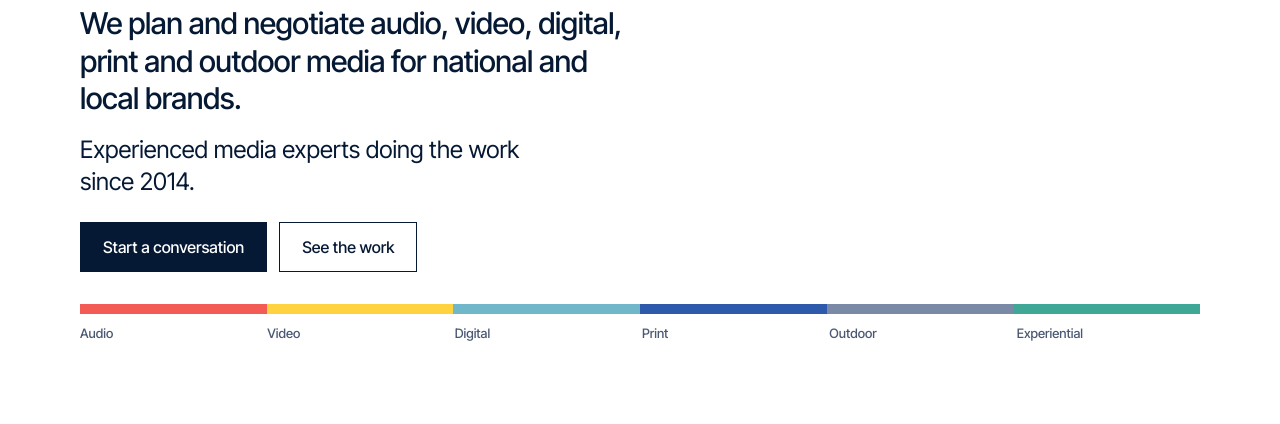
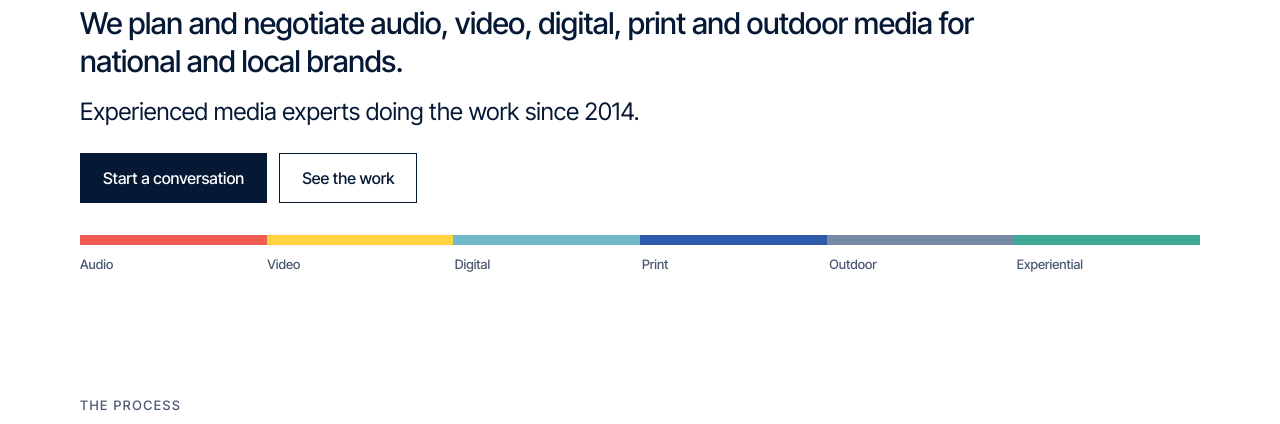
Before and after one commit to mlabella5/uncovr-media-website, a plain HTML site: page public/index.html in a window 1280 px wide. Shown: the part 372-796 px from the top of the page. Drawn offline with Linux system fonts and the light colour scheme.

Commit message:
Widen hero intro so it sits on two lines and the channel bar shows on first screen
Co-Authored-By: Claude Sonnet 5.5 <noreply@anthropic.com>
Claude-Session: https://claude.ai/code/session_01B5AeY9MdBvX3S2yEviSFK3

```diff
--- a/public/assets/site.css
+++ b/public/assets/site.css
@@ -80,8 +80,8 @@ p { margin: 0; }
 .hero { padding-block: clamp(12px, 2.5vw, 32px) 32px; }
 .hero h1 { font-size: clamp(44px, 9vw, 104px); line-height: 0.96; letter-spacing: -0.04em; max-width: 19ch; }
 .hero h1 mark { background: linear-gradient(transparent 58%, var(--hi) 58% 92%, transparent 92%); color: inherit; padding: 0; }
-.hero .intro { margin-top: 20px; font-size: clamp(20px, 2.8vw, 30px); line-height: 1.25; letter-spacing: -0.015em; font-weight: 500; max-width: 30ch; }
-.hero .lines { margin-top: 16px; font-size: clamp(18px, 2.4vw, 24px); line-height: 1.35; max-width: 34ch; color: var(--ink); }
+.hero .intro { margin-top: 20px; font-size: clamp(20px, 2.8vw, 30px); line-height: 1.25; letter-spacing: -0.015em; font-weight: 500; max-width: 54ch; }
+.hero .lines { margin-top: 16px; font-size: clamp(18px, 2.4vw, 24px); line-height: 1.35; max-width: 56ch; color: var(--ink); }
 .hero .cta { margin-top: 24px; display: flex; gap: 12px; flex-wrap: wrap; align-items: center; }
 
 .channels { margin-top: 32px; }
```
